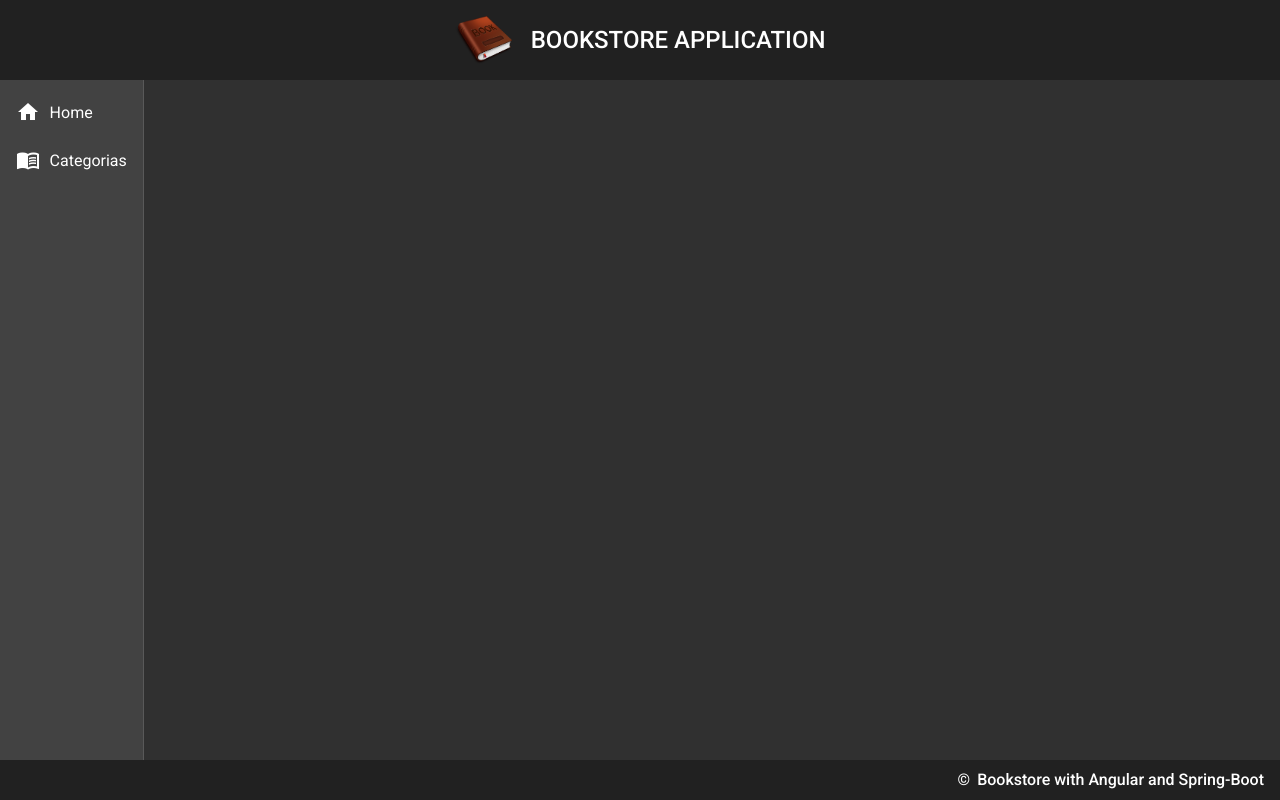
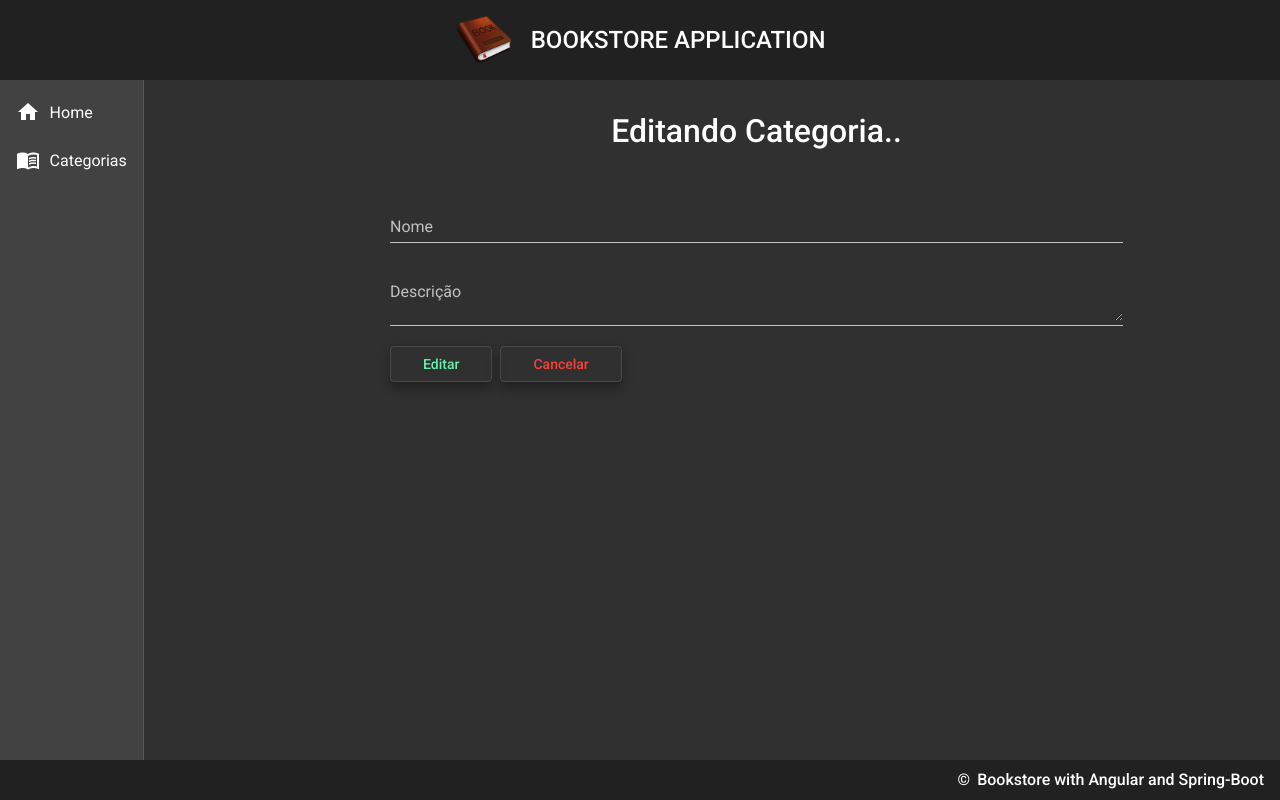
Before and after one commit to SPLopes03/bookstore-front, an Angular app: page /categorias/update/1 in a window 1280 px wide. Before the commit this address led to /. Built offline with nearby package versions, Linux system fonts and the light colour scheme; no server answers.

Commit message:
Finalizando CRUD nas categorias

```diff
--- a/src/app/app-routing.module.ts
+++ b/src/app/app-routing.module.ts
@@ -1,3 +1,4 @@
+import { CategoriaUpdateComponent } from './components/views/categoria/categoria-update/categoria-update.component';
 import { CategoriaDeleteComponent } from './components/views/categoria/categoria-delete/categoria-delete.component';
 import { CategoriaCreateComponent } from './components/views/categoria/categoria-create/categoria-create.component';
 import { CategoriaReadComponent } from './components/views/categoria/categoria-read/categoria-read.component';
@@ -21,6 +22,10 @@ const routes: Routes = [
   {
     path: 'categorias/delete/:id',
     component: CategoriaDeleteComponent
+  },
+  {
+    path: 'categorias/update/:id',
+    component: CategoriaUpdateComponent
   }
 ];
 
--- a/src/app/app.module.ts
+++ b/src/app/app.module.ts
@@ -23,6 +23,7 @@ import { HomeComponent } from './components/views/home/home.component';
 import { CategoriaReadComponent } from './components/views/categoria/categoria-read/categoria-read.component';
 import { CategoriaCreateComponent } from './components/views/categoria/categoria-create/categoria-create.component';
 import { CategoriaDeleteComponent } from './components/views/categoria/categoria-delete/categoria-delete.component';
+import { CategoriaUpdateComponent } from './components/views/categoria/categoria-update/categoria-update.component';
 
 @NgModule({
   declarations: [
@@ -33,7 +34,8 @@ import { CategoriaDeleteComponent } from './components/views/categoria/categoria
     HomeComponent,
     CategoriaReadComponent,
     CategoriaCreateComponent,
-    CategoriaDeleteComponent
+    CategoriaDeleteComponent,
+    CategoriaUpdateComponent
   ],
   imports: [
     BrowserModule,
--- a/src/app/components/views/categoria/categoria-read/categoria-read.component.html
+++ b/src/app/components/views/categoria/categoria-read/categoria-read.component.html
@@ -38,7 +38,7 @@
         <ng-container matColumnDef="acoes">
           <th class="mat-header" mat-header-cell *matHeaderCellDef>AÇÕES</th>
           <td mat-cell *matCellDef="let row">
-              <a href="#" class="edit">
+              <a routerLink="update/{{ row.id }}" class="edit">
                   <i class="material-icons">edit</i>
               </a>
               <a routerLink="delete/{{ row.id }}" class="delete">
--- a/src/app/components/views/categoria/categoria-read/categoria-read.component.ts
+++ b/src/app/components/views/categoria/categoria-read/categoria-read.component.ts
@@ -25,9 +25,7 @@ export class CategoriaReadComponent implements OnInit {
 
   findAll() {
     this.service.findAll().subscribe(resp => {
-      console.log(resp);
-
-      this.categorias = resp;
+      this.categorias = resp.sort((a, b): number => a.id! > b.id! ? 1 : -1 )
     })
   }
 
--- /dev/null
+++ b/src/app/components/views/categoria/categoria-update/categoria-update.component.css
@@ -0,0 +1,26 @@
+form {
+    text-align: center;
+    width: 70%;
+    margin: 2rem auto 0 auto;
+}
+
+h1 {
+    font-size: 2rem;
+    font-weight: 500;
+    margin-bottom: 3rem;
+}
+
+.form {
+    width: 100%;
+}
+
+.buttons {
+    width: 100%;
+    text-align: start;
+}
+
+button {
+    margin-right: .5rem;
+    padding-right: 2rem;
+    padding-left: 2rem;
+}
--- /dev/null
+++ b/src/app/components/views/categoria/categoria-update/categoria-update.component.html
@@ -0,0 +1,18 @@
+<form>
+    <h1>Editando Categoria..</h1>
+
+    <mat-form-field class="form">
+        <mat-label>Nome</mat-label>
+        <input [(ngModel)]="categoriaUp.nome" type="text" matInput name="nome" placeholder="Ex. Computação">
+    </mat-form-field>
+
+    <mat-form-field class="form">
+        <mat-label>Descrição</mat-label>
+        <textarea [(ngModel)]="categoriaUp.descricao" type="text" matInput name="descricao" placeholder="Ex. Livros de Computação"></textarea>
+    </mat-form-field>
+
+    <div class="buttons">
+        <button (click)="update()" class="mat-elevation-z8" mat-stroked-button color="accent">Editar</button>
+        <button routerLink="/categorias" class="mat-elevation-z8" mat-stroked-button color="warn">Cancelar</button>
+    </div>
+</form>
--- /dev/null
+++ b/src/app/components/views/categoria/categoria-update/categoria-update.component.ts
@@ -0,0 +1,62 @@
+import { ActivatedRoute, Router } from '@angular/router';
+import { CategoriaService } from './../categoria.service';
+import { Categoria, CategoriaUpdate } from './../categoria.model';
+import { Component, OnInit } from '@angular/core';
+
+@Component({
+  selector: 'app-categoria-update',
+  templateUrl: './categoria-update.component.html',
+  styleUrls: ['./categoria-update.component.css']
+})
+export class CategoriaUpdateComponent implements OnInit {
+
+  categoria: Categoria = {
+    id: '',
+    nome: '',
+    desc: ''
+  }
+
+  categoriaUp: CategoriaUpdate = {
+    id: '',
+    nome: '',
+    descricao: ''
+  }
+
+  constructor(
+    private service: CategoriaService,
+    private route: ActivatedRoute,
+    private router: Router
+  ) { }
+
+  ngOnInit(): void {
+    this.categoria.id = this.route.snapshot.paramMap.get('id')!
+    this.categoriaUp.id = this.route.snapshot.paramMap.get('id')!
+    this.findById();
+    this.findDesc();
+  }
+
+  findById(): void {
+    this.service.findByIdUp(this.categoriaUp.id!).subscribe(resp => {
+      this.categoriaUp.nome = resp.nome;
+    })
+  }
+
+  findDesc(): void {
+    this.service.findById(this.categoria.id!).subscribe(resp => {
+      const descricao = resp.desc
+      this.categoriaUp.descricao = descricao
+    })
+  }
+
+  update(): void {
+    this.service.update(this.categoriaUp).subscribe(resp => {
+      this.router.navigate(["categorias"])
+      this.service.mensagem('Categoria atualizada com sucesso!');
+    }, err => {
+      for (let erro of err.error.errors) {
+        this.service.mensagem(erro.message)
+      }
+    })
+  }
+
+}
--- a/src/app/components/views/categoria/categoria.model.ts
+++ b/src/app/components/views/categoria/categoria.model.ts
@@ -3,3 +3,9 @@ export interface Categoria {
     nome: String;
     desc: String;
 }
+
+export interface CategoriaUpdate {
+    id?: String;
+    nome: String;
+    descricao: String;
+}
--- a/src/app/components/views/categoria/categoria.service.ts
+++ b/src/app/components/views/categoria/categoria.service.ts
@@ -2,7 +2,7 @@ import { environment } from './../../../../environments/environment';
 import { HttpClient } from '@angular/common/http';
 import { Injectable } from '@angular/core';
 import { Observable } from 'rxjs';
-import { Categoria } from './categoria.model';
+import { Categoria, CategoriaUpdate } from './categoria.model';
 import { MatSnackBar } from '@angular/material/snack-bar';
 
 @Injectable({
@@ -27,6 +27,11 @@ export class CategoriaService {
     return this.http.get<Categoria>(url)
   }
 
+  findByIdUp(id: String): Observable<CategoriaUpdate> {
+    const url = `${this.baseUrl}/categorias/${id}`
+    return this.http.get<CategoriaUpdate>(url)
+  }
+
   create(categoria: Categoria): Observable<Categoria> {
     const url = `${this.baseUrl}/categorias`
     return this.http.post<Categoria>(url, categoria);
@@ -37,6 +42,11 @@ export class CategoriaService {
     return this.http.delete<void>(url)
   }
 
+  update(categoria: CategoriaUpdate): Observable<void> {
+    const url = `${this.baseUrl}/categorias/${categoria.id}`
+    return this.http.put<void>(url, categoria)
+  }
+
   mensagem(str: String): void {
     this._snack.open(`${str}`, 'OK', {
       horizontalPosition: 'end',
```
